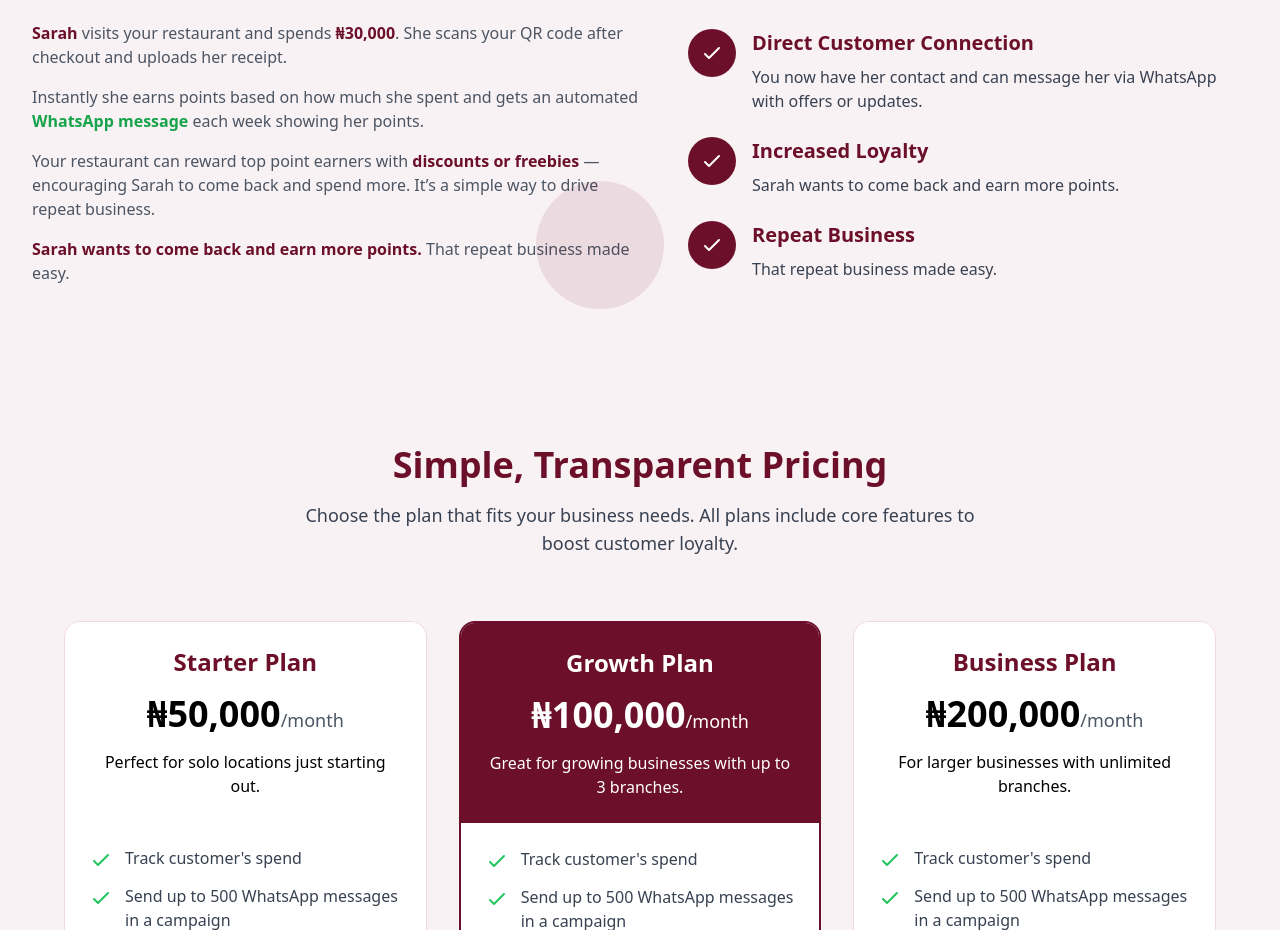
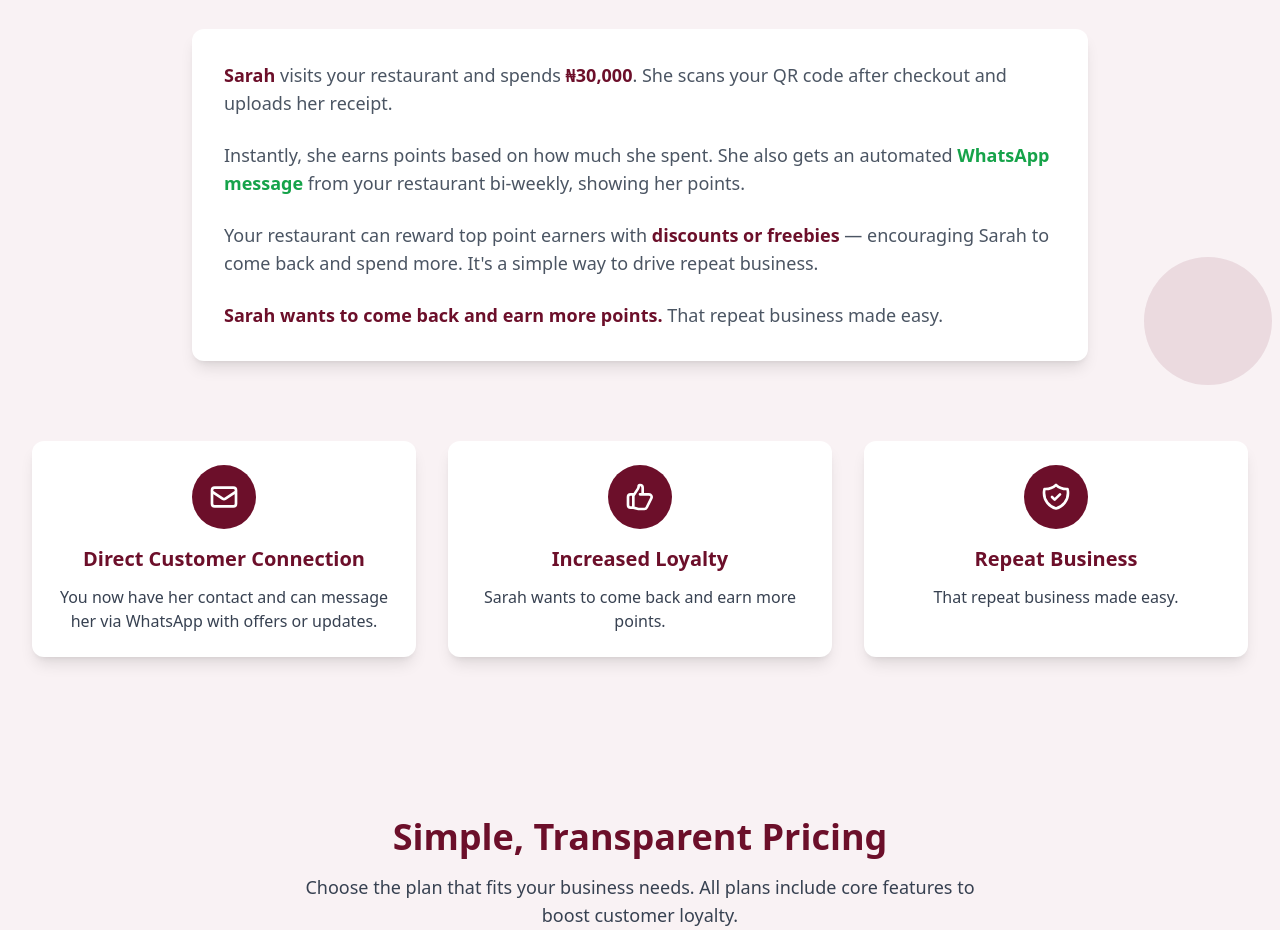
Before and after one commit to seunosinowo/vibeazy, a React (Create React App) app: page / in a window 1280 px wide. Shown: the part 3022-3952 px from the top of the page. Built offline with nearby package versions, Linux system fonts and the light colour scheme.

Commit message:
Modify stats and add whatsapp line

```diff
--- a/src/components/Cta.js
+++ b/src/components/Cta.js
@@ -19,7 +19,7 @@ const Cta = () => {
 
           <div className="flex justify-center">
             <motion.a
-              href="https://wa.me/+2348123456789"
+              href="https://wa.me/+2348056679806"
               target="_blank"
               rel="noopener noreferrer"
               className="inline-block"
--- a/src/components/Example.js
+++ b/src/components/Example.js
@@ -5,11 +5,11 @@ const Example = () => {
   return (
     <section className="py-20 bg-[#f9f2f4]">
       <div className="container mx-auto px-4 md:px-8">
-        <div className="flex flex-col md:flex-row items-center">
+        {/* Sarah's Story Section (Full Width) */}
         <motion.div
-            className="md:w-1/2 mb-12 md:mb-0"
-            initial={{ opacity: 0, x: -30 }}
-            whileInView={{ opacity: 1, x: 0 }}
+          className="mb-16 md:mb-20"
+          initial={{ opacity: 0, y: 30 }}
+          whileInView={{ opacity: 1, y: 0 }}
           viewport={{ once: true }}
           transition={{ duration: 0.7 }}
         >
@@ -17,84 +17,90 @@ const Example = () => {
             <div className="absolute -top-16 -left-6 w-24 h-24 bg-[#d32f2f] rounded-full opacity-20"></div>
             <div className="absolute -bottom-6 -right-6 w-32 h-32 bg-[#6c0f2a] rounded-full opacity-10"></div>
 
-               <div className="flex gap-12 items-center">
-              <div>
-                <h2 className="text-3xl font-bold mb-6 text-[#6c0f2a]">See Vibeazy in Action</h2>
-                <div className="space-y-4 text-gray-600">
-                  <p>
+            <div className="max-w-4xl mx-auto">
+              <h2 className="text-3xl font-bold mb-8 text-[#6c0f2a] text-center">See Vibeazy in Action</h2>
+              <div className="space-y-6 text-gray-600 bg-white p-6 md:p-8 rounded-xl shadow-lg">
+                <p className="text-lg">
                   <strong className="text-[#6c0f2a]">Sarah</strong> visits your restaurant and spends{" "}
                   <strong className="text-[#6c0f2a]">₦30,000</strong>. She scans your QR code after checkout and uploads her receipt.
                 </p>
-                  <p>
-                    Instantly she earns points based on how much she spent and gets an automated{" "}
-                    <strong className="text-green-600">WhatsApp message</strong> each week showing her points.
+                <p className="text-lg">
+                  Instantly, she earns points based on how much she spent. She also gets an automated{" "}
+                  <strong className="text-green-600">WhatsApp message</strong> from your restaurant bi-weekly, showing her points.
                 </p>
-                  <p>
-                    Your restaurant can reward top point earners with <strong className="text-[#6c0f2a]">discounts or freebies</strong> — encouraging Sarah to come back and spend more. It’s a simple way to drive repeat business.
+                <p className="text-lg">
+                  Your restaurant can reward top point earners with <strong className="text-[#6c0f2a]">discounts or freebies</strong> — encouraging Sarah to come back and spend more. It's a simple way to drive repeat business.
                 </p>
-                  <p>
+                <p className="text-lg">
                   <strong className="text-[#6c0f2a]">Sarah wants to come back and earn more points.</strong> That repeat business made easy.
                 </p>
               </div>
             </div>
           </div>
+        </motion.div>
+
+        {/* Benefits Section (Horizontal on desktop, Vertical on mobile) */}
+        <motion.div
+          className="grid grid-cols-1 md:grid-cols-3 gap-8"
+          initial={{ opacity: 0 }}
+          whileInView={{ opacity: 1 }}
+          viewport={{ once: true }}
+          transition={{ duration: 0.7, staggerChildren: 0.2 }}
+        >
+          <motion.div
+            className="bg-white p-6 rounded-xl shadow-lg"
+            initial={{ opacity: 0, y: 20 }}
+            whileInView={{ opacity: 1, y: 0 }}
+            viewport={{ once: true }}
+            transition={{ duration: 0.5 }}
+          >
+            <div className="flex flex-col items-center text-center">
+              <div className="w-16 h-16 rounded-full bg-[#6c0f2a] flex items-center justify-center text-white mb-4">
+                <svg xmlns="http://www.w3.org/2000/svg" className="h-8 w-8" fill="none" viewBox="0 0 24 24" stroke="currentColor">
+                  <path strokeLinecap="round" strokeLinejoin="round" strokeWidth={2} d="M3 8l7.89 5.26a2 2 0 002.22 0L21 8M5 19h14a2 2 0 002-2V7a2 2 0 00-2-2H5a2 2 0 00-2 2v10a2 2 0 002 2z" />
+                </svg>
+              </div>
+              <h3 className="text-xl font-bold text-[#6c0f2a] mb-3">Direct Customer Connection</h3>
+              <p className="text-gray-700">You now have her contact and can message her via WhatsApp with offers or updates.</p>
             </div>
           </motion.div>
 
           <motion.div
-            className="md:w-1/2 md:pl-12"
-            initial={{ opacity: 0, x: 30 }}
-            whileInView={{ opacity: 1, x: 0 }}
+            className="bg-white p-6 rounded-xl shadow-lg"
+            initial={{ opacity: 0, y: 20 }}
+            whileInView={{ opacity: 1, y: 0 }}
             viewport={{ once: true }}
-            transition={{ duration: 0.7 }}
+            transition={{ duration: 0.5, delay: 0.2 }}
           >
-            <h2 className="text-3xl md:text-4xl font-bold text-[#6c0f2a] mb-6">Real Customer Success</h2>
-
-            <div className="space-y-6">
-              <div className="flex">
-                <div className="flex-shrink-0 mr-4">
-                  <div className="w-12 h-12 rounded-full bg-[#6c0f2a] flex items-center justify-center text-white">
-                    <svg xmlns="http://www.w3.org/2000/svg" className="h-6 w-6" fill="none" viewBox="0 0 24 24" stroke="currentColor">
-                      <path strokeLinecap="round" strokeLinejoin="round" strokeWidth={2} d="M5 13l4 4L19 7" />
+            <div className="flex flex-col items-center text-center">
+              <div className="w-16 h-16 rounded-full bg-[#6c0f2a] flex items-center justify-center text-white mb-4">
+                <svg xmlns="http://www.w3.org/2000/svg" className="h-8 w-8" fill="none" viewBox="0 0 24 24" stroke="currentColor">
+                  <path strokeLinecap="round" strokeLinejoin="round" strokeWidth={2} d="M14 10h4.764a2 2 0 011.789 2.894l-3.5 7A2 2 0 0115.263 21h-4.017c-.163 0-.326-.02-.485-.06L7 20m7-10V5a2 2 0 00-2-2h-.095c-.5 0-.905.405-.905.905a3.61 3.61 0 01-.608 2.006L7 11v9m7-10h-2M7 20H5a2 2 0 01-2-2v-6a2 2 0 012-2h2.5" />
                 </svg>
               </div>
+              <h3 className="text-xl font-bold text-[#6c0f2a] mb-3">Increased Loyalty</h3>
+              <p className="text-gray-700">Sarah wants to come back and earn more points.</p>
             </div>
-                <div>
-                  <h3 className="text-xl font-bold text-[#6c0f2a] mb-2">Direct Customer Connection</h3>
-                  <p className="text-gray-700">You now have her contact and can message her via WhatsApp with offers or updates.</p>
-                </div>
-              </div>
+          </motion.div>
 
-              <div className="flex">
-                <div className="flex-shrink-0 mr-4">
-                  <div className="w-12 h-12 rounded-full bg-[#6c0f2a] flex items-center justify-center text-white">
-                    <svg xmlns="http://www.w3.org/2000/svg" className="h-6 w-6" fill="none" viewBox="0 0 24 24" stroke="currentColor">
-                      <path strokeLinecap="round" strokeLinejoin="round" strokeWidth={2} d="M5 13l4 4L19 7" />
+          <motion.div
+            className="bg-white p-6 rounded-xl shadow-lg"
+            initial={{ opacity: 0, y: 20 }}
+            whileInView={{ opacity: 1, y: 0 }}
+            viewport={{ once: true }}
+            transition={{ duration: 0.5, delay: 0.4 }}
+          >
+            <div className="flex flex-col items-center text-center">
+              <div className="w-16 h-16 rounded-full bg-[#6c0f2a] flex items-center justify-center text-white mb-4">
+                <svg xmlns="http://www.w3.org/2000/svg" className="h-8 w-8" fill="none" viewBox="0 0 24 24" stroke="currentColor">
+                  <path strokeLinecap="round" strokeLinejoin="round" strokeWidth={2} d="M9 12l2 2 4-4m5.618-4.016A11.955 11.955 0 0112 2.944a11.955 11.955 0 01-8.618 3.04A12.02 12.02 0 003 9c0 5.591 3.824 10.29 9 11.622 5.176-1.332 9-6.03 9-11.622 0-1.042-.133-2.052-.382-3.016z" />
                 </svg>
               </div>
-                </div>
-                <div>
-                  <h3 className="text-xl font-bold text-[#6c0f2a] mb-2">Increased Loyalty</h3>
-                  <p className="text-gray-700">Sarah wants to come back and earn more points.</p>
-                </div>
-              </div>
-
-              <div className="flex">
-                <div className="flex-shrink-0 mr-4">
-                  <div className="w-12 h-12 rounded-full bg-[#6c0f2a] flex items-center justify-center text-white">
-                    <svg xmlns="http://www.w3.org/2000/svg" className="h-6 w-6" fill="none" viewBox="0 0 24 24" stroke="currentColor">
-                      <path strokeLinecap="round" strokeLinejoin="round" strokeWidth={2} d="M5 13l4 4L19 7" />
-                    </svg>
-                  </div>
-                </div>
-                <div>
-                  <h3 className="text-xl font-bold text-[#6c0f2a] mb-2">Repeat Business</h3>
+              <h3 className="text-xl font-bold text-[#6c0f2a] mb-3">Repeat Business</h3>
               <p className="text-gray-700">That repeat business made easy.</p>
             </div>
-              </div>
-            </div>
           </motion.div>
-        </div>
+        </motion.div>
       </div>
     </section>
   );
--- a/src/components/Pricing.js
+++ b/src/components/Pricing.js
@@ -8,18 +8,15 @@ const Pricing = () => {
     {
       id: 'starter',
       name: 'Starter Plan',
-      price: '₦50,000',
+      price: '₦49,999',
       period: '/month',
-      description: 'Perfect for solo locations just starting out.',
+      description: 'Perfect for business with up to 100 customers',
       features: [
-        {text: "Track customer's spend", included: true},
-        {text: 'Send up to 500 WhatsApp messages in a campaign', included: true},
-        {text: 'Weekly automated message showing spend + points', included: true},
+        {text: "Track customers spending", included: true},
+        {text: 'Send up to 200 Promo Campaign messages via Whatsapp', included: true},
+        {text: 'Monthly automated message showing spend and points to customers', included: true},
         {text: '1 Branch', included: true},
-        {text: '500 Promo Campaign messages via Whatsapp', included: true},
-        {text: 'Account manager', included: false},
-        {text: 'Branch performance tracking', included: false},
-        {text: 'Customer segmentation', included: false},
+        {text: 'Full dashboard access', included: true},
 
       ],
       highlight: false
@@ -27,15 +24,14 @@ const Pricing = () => {
     {
       id: 'growth',
       name: 'Growth Plan',
-      price: '₦100,000',
+      price: '₦149,999',
       period: '/month',
-      description: 'Great for growing businesses with up to 3 branches.',
+      description: 'Great for growing businesses with up to 500 customers.',
       features: [
-        {text: "Track customer's spend", included: true},
-        {text: 'Send up to 500 WhatsApp messages in a campaign', included: true},
-        {text: 'Weekly automated spend + point summaries', included: true},
+        {text: "Track customers spending", included: true},
+        {text: 'Send up to 1000 Promo Campaign messages via Whatsapp', included: true},
+        {text: 'Monthly automated message showing spend and points to customers', included: true},
         {text: 'Up to 3 Branches', included: true},
-        {text: '500 Promo Campaign messages via Whatsapp', included: true},
         {text: 'Full dashboard access', included: true},
         {text: 'Branch-level performance insights', included: true},
         {text: 'Customer segmentation', included: true},
@@ -45,15 +41,14 @@ const Pricing = () => {
     {
       id: 'business',
       name: 'Business Plan',
-      price: '₦200,000',
+      price: '₦299,999',
       period: '/month',
-      description: 'For larger businesses with unlimited branches.',
+      description: 'For larger businesses with up to 1000 customers.',
       features: [
-        {text: "Track customer's spend", included: true},
-        {text: 'Send up to 500 WhatsApp messages in a campaign', included: true},
-        {text: 'Weekly automated spend + point summaries', included: true},
+        {text: "Track customers spending", included: true},
+        {text: 'Send up to 2000 Promo Campaign messages via Whatsapp', included: true},
+        {text: 'Monthly automated message showing spend and points to customers', included: true},
         {text: 'Unlimited Branches', included: true},
-        {text: '500 Promo Campaign messages via Whatsapp', included: true},
         {text: 'Full dashboard access', included: true},
         {text: 'Branch-level performance tracking', included: true},
         {text: 'Customer segmentation', included: true},
```
Lines whose indentation alone changed are shown as unchanged.
